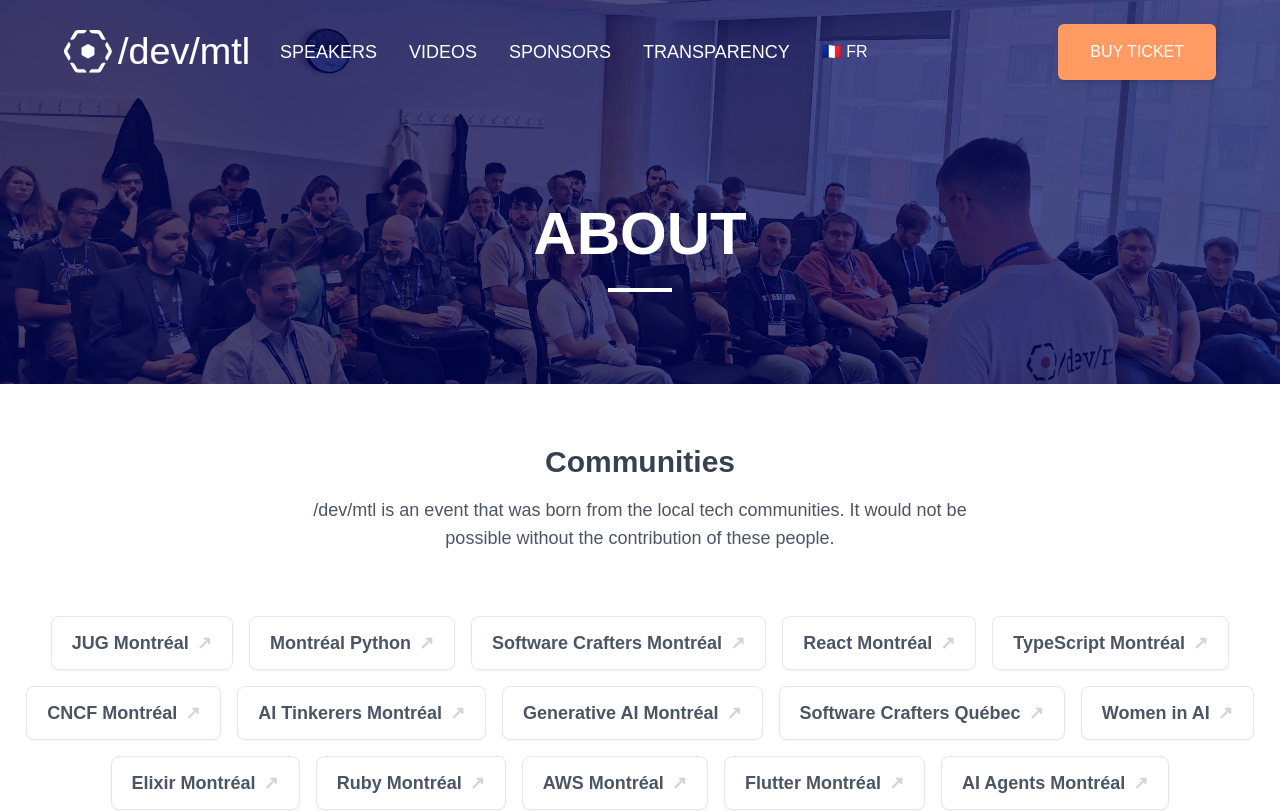
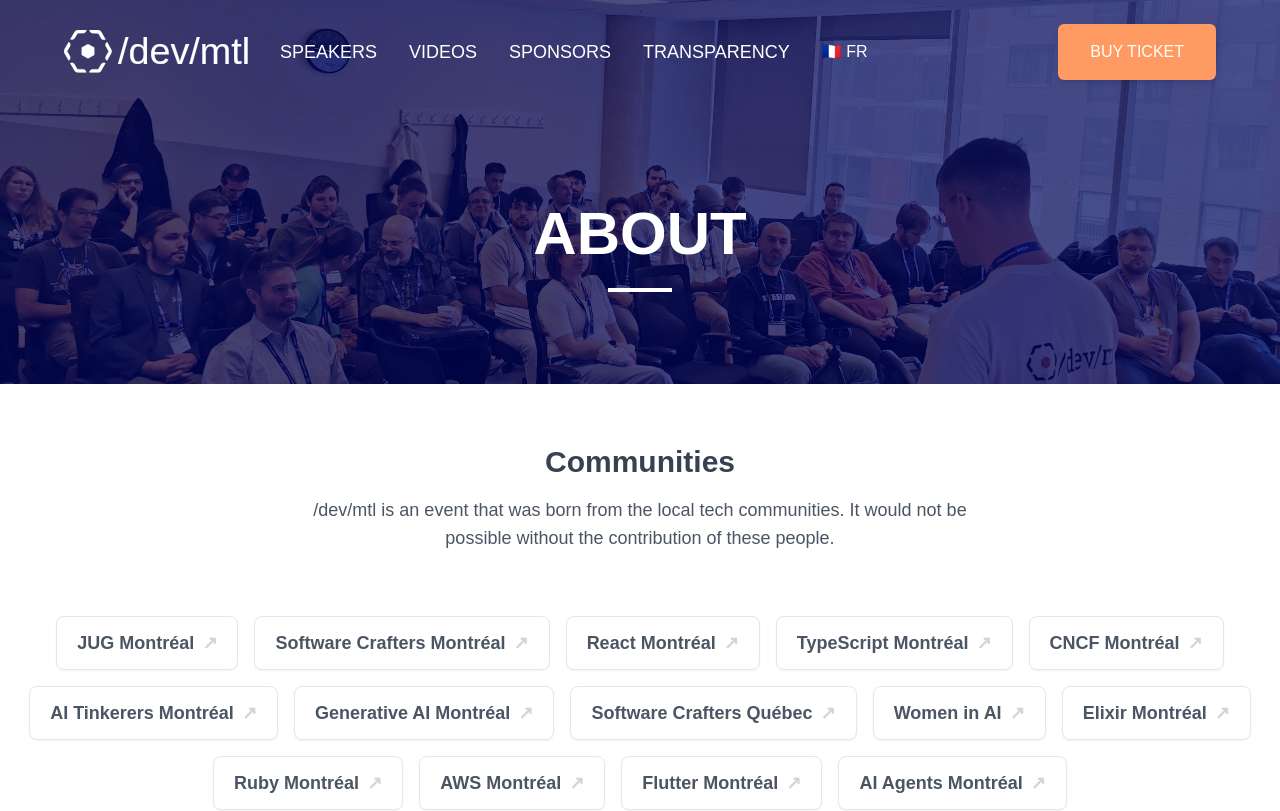
Before and after one commit to devmtl2024-org/devmtl2024-org.github.io, a React (Vite) app: page /about in a window 1280 px wide. Shown: the top 811 px of the page. Built offline with nearby package versions, Linux system fonts and the light colour scheme.

Commit message:
Remove Montréal Python

```diff
--- a/src/pages/AboutPage.tsx
+++ b/src/pages/AboutPage.tsx
@@ -12,7 +12,6 @@
 
 const meetups: Meetup[] = [
   { name: "JUG Montréal", url: "https://www.montreal-jug.org/" },
-  { name: "Montréal Python", url: "https://montrealpython.org/" },
   {
     name: "Software Crafters Montréal",
     url: "https://guild.host/software-crafters-montreal",
```
